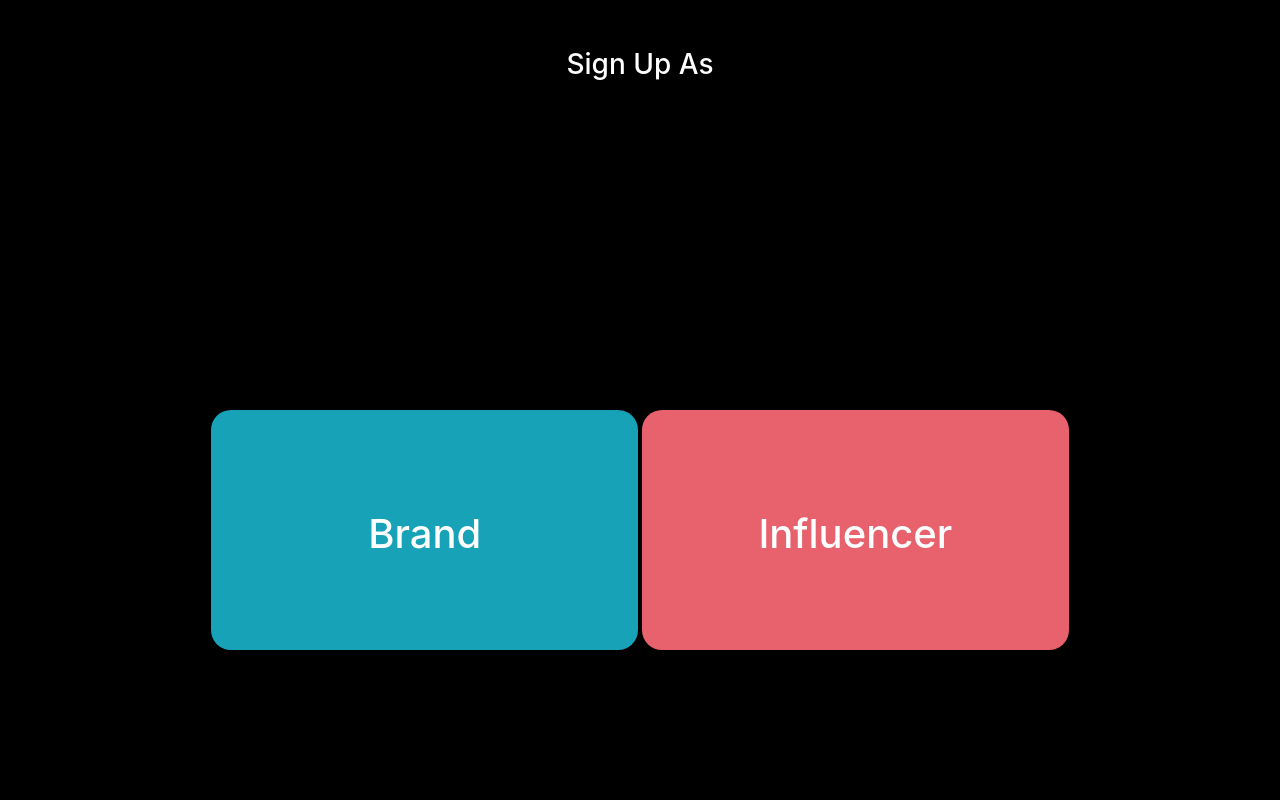
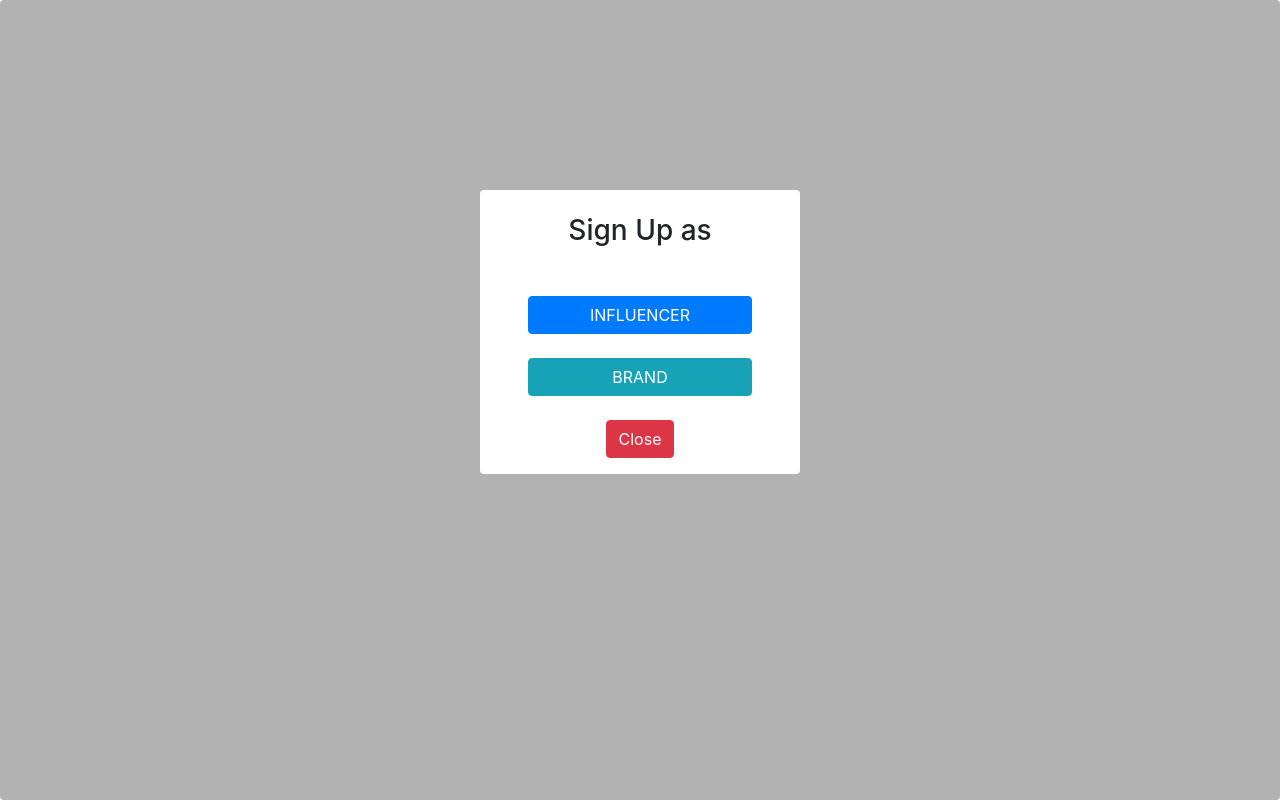
Before and after one commit to ijishnupr/freelance1-react, a React (Create React App) app: page /signuppath in a window 1280 px wide. Built offline with nearby package versions, Linux system fonts and the light colour scheme.

Commit message:
correction as per clent

```diff
--- a/src/authentication/i_or_b_signup.js
+++ b/src/authentication/i_or_b_signup.js
@@ -1,33 +1,23 @@
-import { Zoom } from "react-awesome-reveal";
+import { Slide, Zoom } from "react-awesome-reveal";
 import { Link } from "react-router-dom";
 
 export default function I_or_B_signup(){
 
     return <>
-     <div className="container-fluid" style={{background:'black',height:'100vh',width:'100vw'}}>
-        <div className="row">
-            <div className="col">
+     <div className="container-fluid rounded" style={{ background: 'rgba(0, 0, 0, 0.3)', height: '100vh', width: '100vw' }}>
+            <Slide direction="down">
 
-            <h3 className="text-white text-center pt-5">Sign Up As</h3>
+            <div className="row">
+                <div className="col px-5 col-6 col-md-5 col-lg-3 mx-auto d-block bg-white rounded" style={{marginTop:'190px'}}>
+                    <h3 className="mt-4 text-center">Sign Up as</h3>
+                    <button onClick={()=>window.location.href='/signup'} className="btn btn-primary mt-5 btn-block">INFLUENCER</button>
+                    <button onClick={()=>{window.location.href='/signup_brand'}} className="btn btn-info mb-3 mt-4 btn-block">BRAND</button>
+                    <button onClick={()=>window.location.href='/'} className="btn btn-danger mx-auto d-block mb-3 mt-4">Close</button>
+
+                </div>
             </div>
+            </Slide>
         </div>
-        <Zoom>
-
-        <div className="row justify-content-center" style={{marginTop:'40vh',height:'30vh'}}>
-            <div className="col col-9 col-md-4 text-center text-light bg-info" style={{borderRadius:'20px'}}>
-                    <Link className="text-decoration-none text-white" to={'/signup_brand'}>
-
-                     <h1 style={{marginTop:'100px'}}>Brand</h1>
-                    </Link>
-            </div>
-            <div className="col col-9 col-md-4 text-center text-light"style={{borderRadius:'20px',marginLeft:'4px',background:'#E8626D'}} >
-                   <Link className="text-white text-decoration-none" to={'/signup'}>
-                    <h1 style={{marginTop:'100px'}}>Influencer</h1>
-                   </Link>
-            </div>
-        </div>
-        </Zoom>
-     </div>
     </>
 
 }
--- a/src/authentication/influencer_or_brand.js
+++ b/src/authentication/influencer_or_brand.js
@@ -1,33 +1,23 @@
-import { Zoom } from "react-awesome-reveal";
+import { Slide, Zoom } from "react-awesome-reveal";
 import { Link } from "react-router-dom";
 
-export default function I_or_B(){
+export default function I_or_B() {
 
     return <>
-     <div className="container-fluid" style={{background:'black',height:'100vh',width:'100vw'}}>
-        <div className="row">
-        <div className="col">
+        <div className="container-fluid rounded" style={{ background: 'rgba(0, 0, 0, 0.3)', height: '100vh', width: '100vw' }}>
+                <Slide direction="down">
+            <div className="row">
 
-<h3 className="text-white text-center pt-5">Log In As</h3>
-</div>
+                <div className="col px-5 col-6 col-md-5 col-lg-3 mx-auto d-block bg-white rounded" style={{marginTop:'190px'}}>
+                    <h3 className="mt-4 text-center">Login As</h3>
+                    <button onClick={()=>window.location.href='/login'} className="btn btn-primary mt-5 btn-block">INFLUENCER</button>
+                    <button onClick={()=>{window.location.href='/login_brand'}} className="btn btn-info mb-3 mt-4 btn-block">BRAND</button>
+                    <button onClick={()=>window.location.href='/'} className="btn btn-danger mx-auto d-block mb-3 mt-4">Close</button>
+
+                </div>
+            </div>
+                </Slide>
         </div>
-        <Zoom>
-
-        <div className="row justify-content-center" style={{marginTop:'40vh',height:'30vh'}}>
-            <div className="col col-9 col-md-4 text-center text-light bg-info" style={{borderRadius:'20px'}}>
-                    <Link className="text-decoration-none text-white" to={'/login_brand'}>
-
-                     <h1 style={{marginTop:'100px'}}>Brand</h1>
-                    </Link>
-            </div>
-            <div className="col col-9 col-md-4 text-center text-light"style={{borderRadius:'20px',marginLeft:'4px',background:'#E8626D'}} >
-                   <Link className="text-white text-decoration-none" to={'/login'}>
-                    <h1 style={{marginTop:'100px'}}>Influencer</h1>
-                   </Link>
-            </div>
-        </div>
-        </Zoom>
-     </div>
     </>
 
 }
--- a/src/authentication/login.css
+++ b/src/authentication/login.css
@@ -16,9 +16,21 @@
 
     }
 }
+@media screen and (max-width:1357px){
+    .signup{
+        margin-left: 50px;
+
+    }
+}
 @media screen and (max-width:1331px){
     .signup{
         margin-left: 50px;
+
+    }
+}
+@media screen and (max-width:1295px){
+    .signup{
+        margin-left: 32px;
 
     }
 }
--- a/src/landingpage/curosal.css
+++ b/src/landingpage/curosal.css
@@ -3,16 +3,23 @@
     height: 100vh;
     width: 100%;
     color:white;
+    background-image: url('../img/bg.jpg');
+    background-repeat: no-repeat;
+    background-position: center;
+    background-size: cover;
+
 }
 .intro{
     font-family:Arial, Helvetica, sans-serif;
     font-size: 124px;
     font-weight: bold;
+    text-shadow: 2px 2px 4px rgba(0, 0, 0, 0.5);
 }
 .intro2{
     font-family:Arial, Helvetica, sans-serif;
     font-size: 20px;
     margin-top: 2vh;
+    text-shadow: 2px 2px 4px rgba(0, 0, 0, 0.5);
 }
 .box-head{
 
--- a/src/landingpage/curosal.js
+++ b/src/landingpage/curosal.js
@@ -15,10 +15,10 @@ export default function Curosal() {
           </div>
           <div className="col">
                 <div className="">
-                  <Bounce>
+                  {/* <Bounce>
 
                   <img className="img-box" src={influence}/>
-                  </Bounce>
+                  </Bounce> */}
                 </div>
           </div>
         </div>
--- a/src/landingpage/header.js
+++ b/src/landingpage/header.js
@@ -1,11 +1,15 @@
 import { Link } from 'react-router-dom';
 import logo from '../img/logo.webp'
+import { useState } from 'react';
+import I_or_B from '../authentication/influencer_or_brand';
+import I_or_B_signup from '../authentication/i_or_b_signup';
 
-export default function Header(){
-
+export default function Header() {
+  const [login, setlogin] = useState(false);
+  const [signup, setsignup] = useState(false);
   return <>
-    <nav className="navbar navbar-expand-lg navbar-dark" style={{background:'black'}} >
-  <Link className="navbar-brand" href="/"><img onClick={()=>{window.location.href='/'}} style={{width:'100%',marginTop:'20px'}} src={logo} alt='logo of website'/></Link>
+    <nav className="navbar navbar-expand-lg navbar-white"  >
+      <Link className="navbar-brand" href="/"><img onClick={() => { window.location.href = '/' }} style={{ width: '100%', marginTop: '20px' }} src={logo} alt='logo of website' /></Link>
       <button className="navbar-toggler" type="button" data-toggle="collapse" data-target="#navbarNav" aria-controls="navbarNav" aria-expanded="false" aria-label="Toggle navigation">
         <span className="navbar-toggler-icon"></span>
       </button>
@@ -15,16 +19,16 @@ export default function Header(){
         <Link style={{textDecoration:'none'}} className='nav-link text-light mr-3' to={'/'}></Link>
       </li> */}
           <li className='nav-item '>
-        <Link style={{textDecoration:'none'}} className='nav-link text-light mr-3' to={'/'}>Blogs</Link>
+            <Link style={{ textDecoration: 'none', color: 'black' }} className='nav-link font-weight-bold mr-3' to={'/'}>Blogs</Link>
           </li>
           <li className='nav-item '>
-        <Link style={{textDecoration:'none'}} className='nav-link text-light mr-5' to={'/aboutus'}>About us</Link>
+            <Link style={{ textDecoration: 'none', color: 'black' }} className='nav-link font-weight-bold mr-5' to={'/aboutus'}>About us</Link>
           </li>
           {/* <li className='nav-item '>
         <Link style={{textDecoration:'none'}} className='nav-link text-light mr-5' to={'/'}>Influencers</Link>
       </li> */}
           <li className='nav-item '>
-        <Link style={{textDecoration:'none'}} className='nav-link text-light mr-5' to={'/'}>Pricing</Link>
+            <Link style={{ textDecoration: 'none', color: 'black' }} className='nav-link font-weight-bold mr-5' to={'/'}>Pricing</Link>
           </li>
           {/* <li className='nav-item '>
         <Link style={{textDecoration:'none'}} className='nav-link text-light mr-5' to={'/contactus'}>Contact us</Link>
@@ -34,20 +38,23 @@ export default function Header(){
             <button className="nav-link btn btn-outline-danger mr-5 mt-1 p-1" style={style.btn} href="#">Request Demo</button>
           </li>
           <li className="nav-item float-right active">
-        <button className="nav-link btn btn-info mr-5 mt-1 p-1" style={style.btn} onClick={()=>window.location.href='/signuppath'} >Signup</button>
+            <button className="nav-link btn btn-info mr-5 mt-1 p-1" style={style.btn} onClick={() => setsignup(true)} >Signup</button>
           </li>
           <li className="nav-item">
-        <button style={style.btn} className="nav-link btn btn-outline-success mr-5 mt-1 p-1  text-white"  onClick={()=>window.location.href='/loginpath'} >login</button>
+            <button style={style.btn} className="nav-link btn btn-outline-success mr-5 mt-1 p-1  text-dark" onClick={() => setlogin(true)} >login</button>
           </li>
 
         </ul>
       </div>
     </nav>
+    {login ? <I_or_B/>: null}
+    {signup ? <I_or_B_signup/> : null}
   </>
 
 }
-const style={
-    btn:{borderRadius:'16px',
-    width:'150px'
+const style = {
+  btn: {
+    borderRadius: '16px',
+    width: '150px'
   }
 }
```
Also changed, not shown: src/img/bg.jpg (added). Lines whose indentation alone changed are shown as unchanged.
